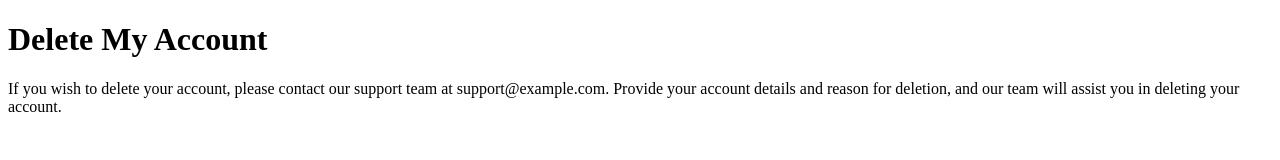
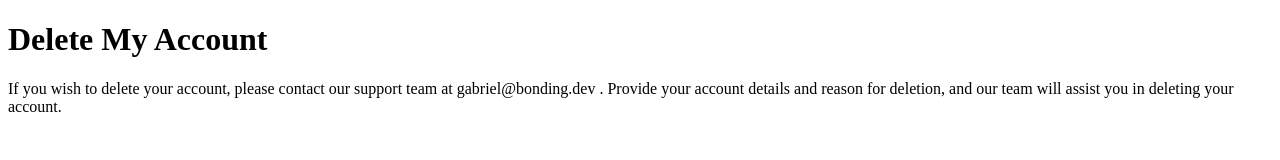
Before and after one commit to MarceDevS/delete-my-account, a plain HTML site: page index.html in a window 1280 px wide. Drawn offline with Linux system fonts and the light colour scheme.

Commit message:
Update index.html

```diff
--- a/index.html
+++ b/index.html
@@ -7,6 +7,6 @@
 </head>
 <body>
     <h1>Delete My Account</h1>
-    <p>If you wish to delete your account, please contact our support team at support@example.com. Provide your account details and reason for deletion, and our team will assist you in deleting your account.</p>
+    <p>If you wish to delete your account, please contact our support team at gabriel@bonding.dev . Provide your account details and reason for deletion, and our team will assist you in deleting your account.</p>
 </body>
 </html>
```
